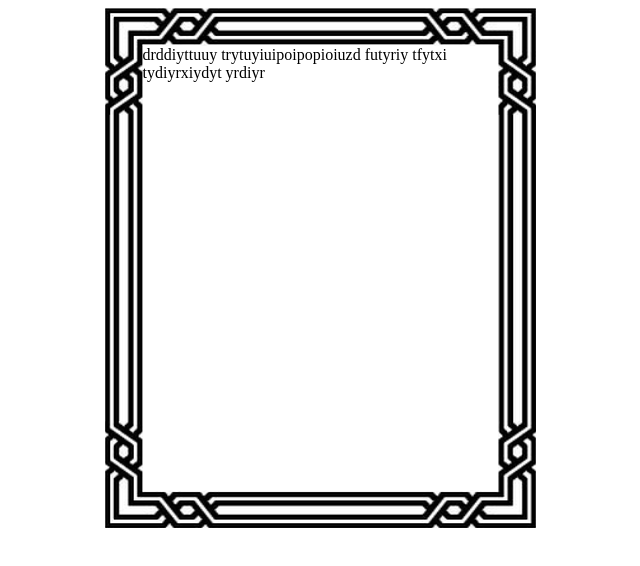
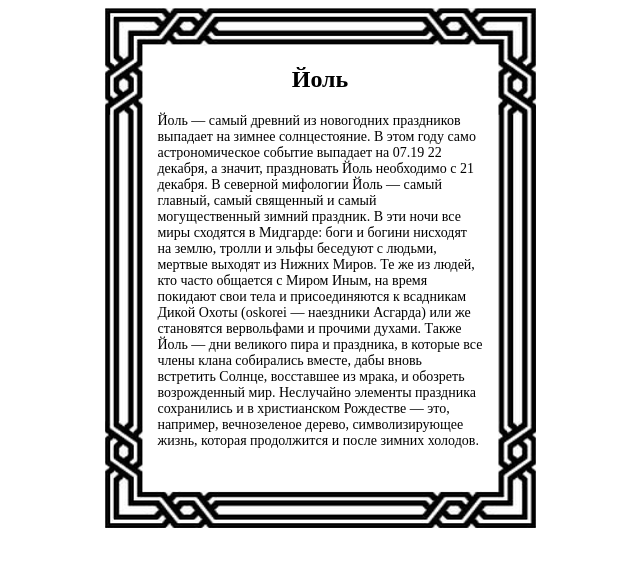
Before and after one commit to einarr1981/Aliaksandr-Dabralinski, a plain HTML site: page HW4/Task4/4,3.html in a window 1280 px wide. Shown: the whole page, without its empty margins (320-960 px from the left). Drawn offline with Linux system fonts and the light colour scheme.

Commit message:
first commit

```diff
--- a/HW4/Task4/4,3.html
+++ b/HW4/Task4/4,3.html
@@ -3,13 +3,20 @@
 <head>
     <meta charset="UTF-8">
     <link rel="stylesheet" href="style.css">
-    <title>Document</title>
+    <title>Рамка</title>
 </head>
-<body>
+ <body>
     <div class="div">
-        drddiyttuuy
-        trytuyiuipoipopioiuzd futyriy tfytxi tydiyrxiydyt yrdiyr
+      <h2 style="text-align: center;">Йоль</h2>
+      <p style="font-size: 14px; padding-left: 15px; padding-right: 15px;">Йоль — самый древний из новогодних праздников выпадает на зимнее солнцестояние.
+        В этом году само астрономическое событие выпадает на 07.19 22 декабря, а значит, праздновать Йоль необходимо с 21 декабря.
+        В северной мифологии Йоль — самый главный, самый священный и самый могущественный зимний праздник.
+        В эти ночи все миры сходятся в Мидгарде: боги и богини нисходят на землю, тролли и эльфы беседуют с людьми, мертвые выходят из Нижних Миров.
+        Те же из людей, кто часто общается с Миром Иным, на время покидают свои тела и присоединяются к всадникам Дикой Охоты (oskorei — наездники Асгарда)
+        или же становятся вервольфами и прочими духами.
+        Также Йоль — дни великого пира и праздника, в которые все члены клана собирались вместе, дабы вновь встретить Солнце,
+        восставшее из мрака, и обозреть возрожденный мир. Неслучайно элементы праздника сохранились и в христианском Рождестве — это, например, вечнозеленое дерево,
+        символизирующее жизнь, которая продолжится и после зимних холодов.</p>
     </div>
-
-</body>
+ </body>
 </html>
--- a/HW4/Task4/style.css
+++ b/HW4/Task4/style.css
@@ -1,5 +1,4 @@
 div{
-
     border-image: url('../img/ramka.png');
     border-image-slice: 38;
 	border-image-repeat: stretch;
```
